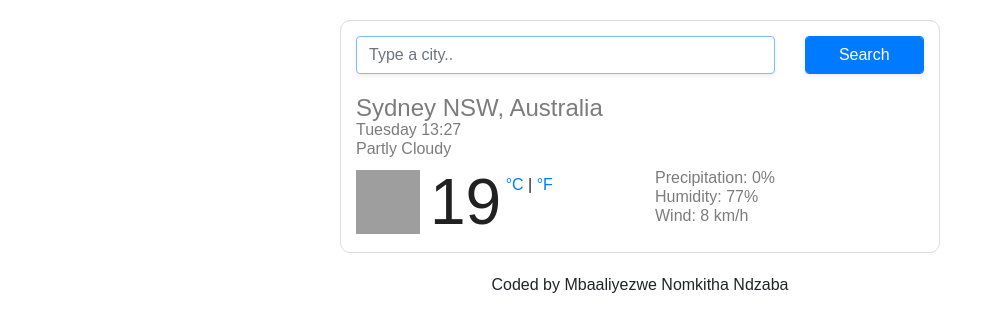
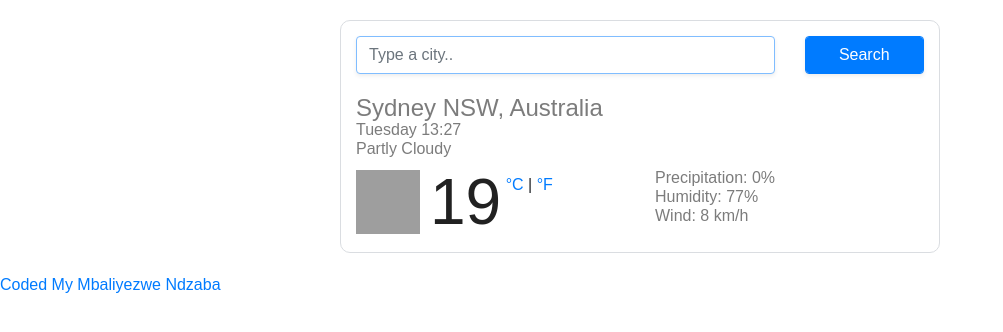
Before and after one commit to imbaliyezwe/SheCodes-waether_challenge, a plain HTML site: page index.html in a window 1280 px wide. Shown: the whole page, without its empty margins (0-1003 px from the left). Drawn offline with nearby package versions, Linux system fonts and the light colour scheme; grey boxes are pictures that could not be loaded.

Commit message:
changed html link

```diff
--- a/index.html
+++ b/index.html
@@ -64,8 +64,8 @@
         </div>
     </div>
     <script src="app.js"></script>
-    <p class="my-name"><a href="https://github.com/imbaliyezwe/SheCodes-waether_challenge"></a>Coded by Mbaaliyezwe
-        Nomkitha Ndzaba</p>
+
+    <a href="https://github.com/imbaliyezwe/SheCodes-waether_challenge" class="my-name">Coded My Mbaliyezwe Ndzaba</a>
 </body>
 
 </html>
```
